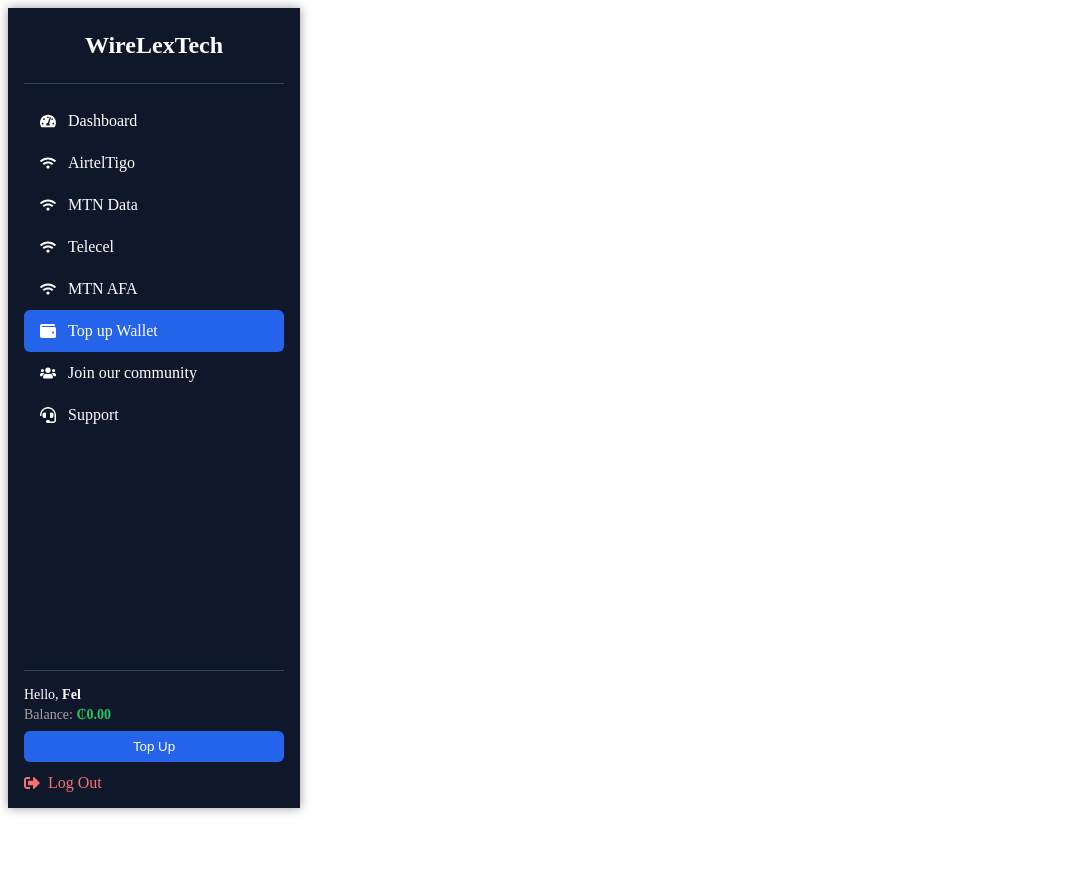
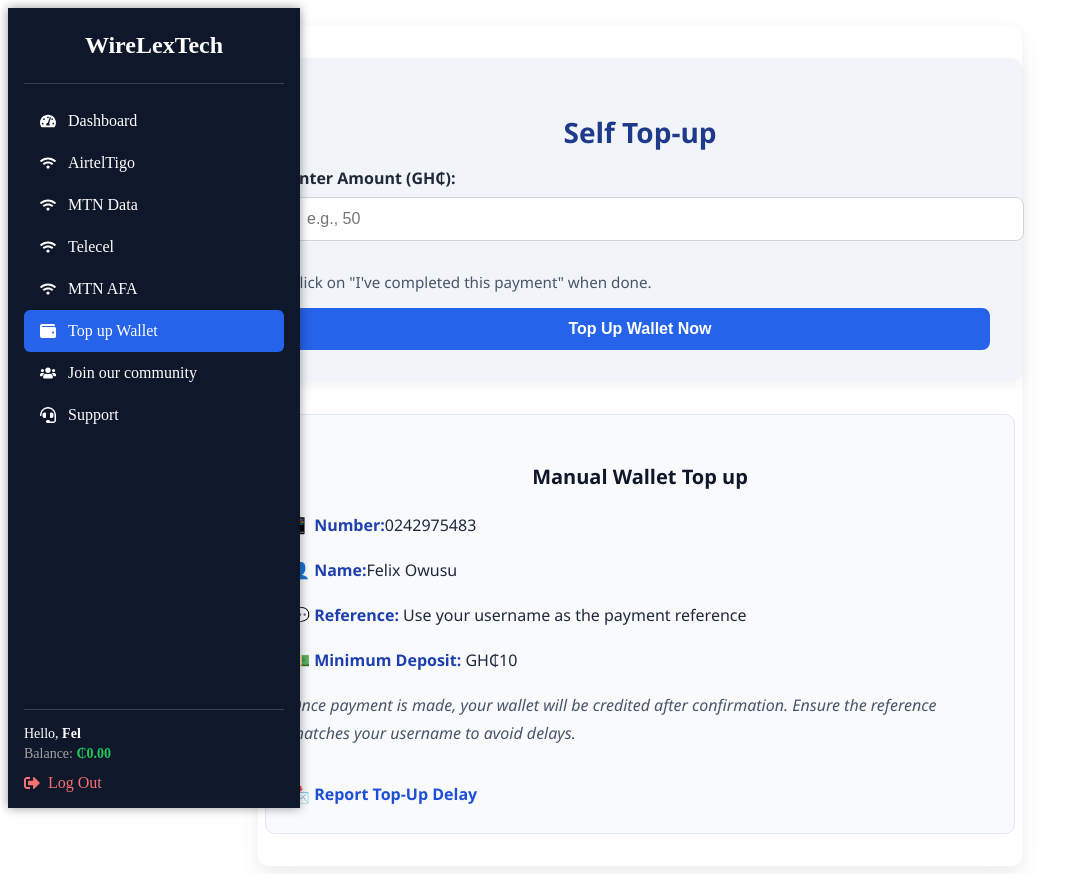
Before and after one commit to FastTech20/WirelexTech, a React (Vite) app: page /wallet in a window 1280 px wide. Shown: the whole page, without its empty margins (0-1085 px from the left). Before the commit the page ends 800 px from the top, so only its background shows below. Built offline with nearby package versions, Linux system fonts and the light colour scheme.

Commit message:
frontend done

```diff
--- a/src/App.jsx
+++ b/src/App.jsx
@@ -10,6 +10,7 @@ import Account from './componets/pages/Account'
 import Orders from '../src/componets/pages/Oders'
 import MTN from '../src/componets/pages/MTN'
 import AFA from './componets/pages/Afa'
+import Support from './componets/pages/Support'
 
 
 
@@ -29,8 +30,9 @@ const App = () => {
             <Route path="/telecel" element={<Telecel />} />
             <Route path="/orders" element={<Orders />} />
             <Route path="/wallet" element={<Wallet />} />
-            <Route path="/account" element={<Account />} />
+            {/* <Route path="/community" element={<Community />} /> */}
             <Route path="/mtn-afa" element={<AFA />} />
+            <Route path="/support" element={<Support />} />
           </Routes>
         </main>
       </div>
--- /dev/null
+++ b/src/componets/Style/TopUp.css
@@ -0,0 +1,133 @@
+.topup-container {
+    max-width: 700px;
+    margin: auto;
+    padding: 2rem;
+    background-color: #fff;
+    border-radius: 10px;
+    box-shadow: 0 8px 20px rgba(0, 0, 0, 0.08);
+    display: flex;
+    flex-direction: column;
+    align-items: center;
+    font-family: 'Segoe UI', Tahoma, Geneva, Verdana, sans-serif;
+  }
+
+  .topup-card {
+    width: 100%;
+    background: #f1f5f9;
+    padding: 2rem;
+    border-radius: 12px;
+    box-shadow: 0 4px 12px rgba(0, 0, 0, 0.05);
+    margin-bottom: 2rem;
+  }
+
+  .topup-card h2 {
+    font-size: 1.75rem;
+    color: #1e3a8a;
+    margin-bottom: 1rem;
+    text-align: center;
+  }
+
+  .topup-card label {
+    font-weight: 600;
+    display: block;
+    margin-bottom: 0.5rem;
+    color: #1f2937;
+  }
+
+  .topup-input {
+    width: 100%;
+    padding: 0.75rem 1rem;
+    border: 1px solid #d1d5db;
+    border-radius: 8px;
+    font-size: 1rem;
+    margin-bottom: 1rem;
+    transition: all 0.3s ease;
+  }
+
+  .topup-input:focus {
+    border-color: #2563eb;
+    box-shadow: 0 0 0 3px rgba(37, 99, 235, 0.2);
+    outline: none;
+  }
+
+  .instruction {
+    font-size: 0.95rem;
+    color: #475569;
+    margin-bottom: 1rem;
+  }
+
+  .topup-button {
+    background-color: #2563eb;
+    color: #ffffff;
+    font-size: 1rem;
+    font-weight: 600;
+    padding: 0.75rem;
+    width: 100%;
+    border: none;
+    border-radius: 8px;
+    cursor: pointer;
+    transition: background-color 0.3s ease;
+  }
+
+  .topup-button:hover {
+    background-color: #1d4ed8;
+  }
+
+  .manual-topup {
+    width: 100%;
+    background-color: #f9fafb;
+    padding: 1.5rem;
+    border-radius: 10px;
+    border: 1px solid #e2e8f0;
+    line-height: 1.8;
+    font-size: 1rem;
+    color: #1e293b;
+  }
+
+  .manual-topup h3 {
+    font-size: 1.25rem;
+    font-weight: bold;
+    margin-bottom: 1rem;
+    color: #0f172a;
+    text-align: center;
+  }
+
+  .manual-topup strong {
+    color: #1e40af;
+  }
+
+  .manual-topup .note {
+    margin-top: 1rem;
+    font-style: italic;
+    color: #475569;
+  }
+
+  .report-delay {
+    display: inline-block;
+    margin-top: 1rem;
+    color: #1d4ed8;
+    font-weight: 600;
+    text-decoration: none;
+  }
+
+  .report-delay:hover {
+    text-decoration: underline;
+  }
+
+  @media screen and (max-width: 640px) {
+    .topup-container {
+      padding: 1rem;
+    }
+
+    .topup-card, .manual-topup {
+      padding: 1rem;
+    }
+
+    .topup-card h2, .manual-topup h3 {
+      font-size: 1.5rem;
+    }
+
+    .topup-button {
+      font-size: 0.95rem;
+    }
+  }
--- /dev/null
+++ b/src/componets/Style/support.css
@@ -0,0 +1,112 @@
+/* src/Style/Support.css */
+.support-container {
+    max-width: 720px;
+    margin: auto;
+    padding: 2rem;
+    background-color: #ffffff;
+    border-radius: 12px;
+    box-shadow: 0 8px 20px rgba(0, 0, 0, 0.05);
+    font-family: 'Segoe UI', sans-serif;
+    text-align: center;
+  }
+
+  .support-container h2 {
+    font-size: 2rem;
+    color: #1e3a8a;
+    margin-bottom: 0.5rem;
+  }
+
+  .support-subtext {
+    font-size: 1rem;
+    color: #475569;
+    margin-bottom: 2rem;
+  }
+
+  .support-form {
+    display: flex;
+    flex-direction: column;
+    gap: 1rem;
+    text-align: left;
+  }
+
+  .support-form label {
+    font-weight: 600;
+    color: #1f2937;
+  }
+
+  .support-form input,
+  .support-form textarea {
+    padding: 0.75rem 1rem;
+    border: 1px solid #d1d5db;
+    border-radius: 8px;
+    font-size: 1rem;
+    transition: all 0.3s ease;
+    width: 100%;
+  }
+
+  .support-form input:focus,
+  .support-form textarea:focus {
+    border-color: #2563eb;
+    box-shadow: 0 0 0 3px rgba(37, 99, 235, 0.2);
+    outline: none;
+  }
+
+  .support-form button {
+    background-color: #2563eb;
+    color: #fff;
+    padding: 0.75rem;
+    border: none;
+    font-size: 1rem;
+    font-weight: 600;
+    border-radius: 8px;
+    cursor: pointer;
+    transition: background-color 0.3s ease;
+  }
+
+  .support-form button:hover {
+    background-color: #1d4ed8;
+  }
+
+  .support-contact-info {
+    margin-top: 2rem;
+    background-color: #f1f5f9;
+    padding: 1.5rem;
+    border-radius: 10px;
+    text-align: left;
+    line-height: 1.8;
+  }
+
+  .support-contact-info h3 {
+    font-size: 1.25rem;
+    color: #0f172a;
+    margin-bottom: 1rem;
+  }
+
+  .support-contact-info p {
+    font-size: 0.95rem;
+    color: #334155;
+  }
+
+  .support-contact-info a {
+    color: #2563eb;
+    text-decoration: none;
+  }
+
+  .support-contact-info a:hover {
+    text-decoration: underline;
+  }
+
+  @media screen and (max-width: 640px) {
+    .support-container {
+      padding: 1rem;
+    }
+
+    .support-form input,
+    .support-form textarea {
+      font-size: 0.95rem;
+    }
+
+    .support-form button {
+      font-size: 0.95rem;
+    }
+  }
--- a/src/componets/layout/Sidebar.jsx
+++ b/src/componets/layout/Sidebar.jsx
@@ -15,11 +15,7 @@ const navItems = [
   { name: 'MTN Data', path: '/mtn-data', icon: <FaWifi /> },
   { name: 'Telecel', path: '/telecel', icon: <FaWifi /> },
   { name: 'MTN AFA', path: '/mtn-afa', icon: <FaWifi /> },
-  // { name: 'Transaction', path: '/transactions', icon: <FaMoneyBillWave /> },
-  // { name: 'My Orders', path: '/orders', icon: <FaMoneyBillWave /> },
   { name: 'Top up Wallet', path: '/wallet', icon: <FaWallet /> },
-  // { name: 'Account', path: '/account', icon: <FaUser /> },
-  // { name: 'API', path: '/api', icon: <FaPlug /> },
   { name: 'Join our community', path: '/community', icon: <FaUsers /> },
   { name: 'Support', path: '/support', icon: <FaHeadset /> },
 ];
@@ -46,7 +42,7 @@ const Sidebar = () => {
       <div className="footer">
         <div className="user-info">Hello, <strong>Fel</strong></div>
         <div className="balance">Balance: <span>₵0.00</span></div>
-        <button className="topup-btn">Top Up</button>
+        {/* <button className="topup-btn">Top Up</button> */}
         <NavLink to="/logout" className="logout">
           <FaSignOutAlt /> Log Out
         </NavLink>
--- /dev/null
+++ b/src/componets/pages/Support.jsx
@@ -0,0 +1,37 @@
+// src/components/pages/Support.jsx
+import React from 'react';
+import '../Style/Support.css';
+
+const Support = () => {
+  return (
+    <div className="support-container">
+      <h2>Contact Support</h2>
+      <p className="support-subtext">We’re here to help. Please fill out the form below and we’ll get back to you shortly.</p>
+
+      <form className="support-form">
+        <label htmlFor="name">Full Name</label>
+        <input type="text" id="name" placeholder="Enter your full name" />
+
+        <label htmlFor="email">Email Address</label>
+        <input type="email" id="email" placeholder="Enter your email address" />
+
+        <label htmlFor="subject">Subject</label>
+        <input type="text" id="subject" placeholder="What’s your issue about?" />
+
+        <label htmlFor="message">Message</label>
+        <textarea id="message" rows="5" placeholder="Describe your issue here..."></textarea>
+
+        <button type="submit">Submit Request</button>
+      </form>
+
+      <div className="support-contact-info">
+        <h3>Other ways to reach us</h3>
+        <p>📧 Email: <a href="mailto:support@example.com">support@example.com</a></p>
+        <p>📞 Phone: +233 242 975 483</p>
+        <p>⏰ Support Hours: Mon - Fri, 9 AM - 5 PM</p>
+      </div>
+    </div>
+  );
+};
+
+export default Support;
--- a/src/componets/pages/Wallet.jsx
+++ b/src/componets/pages/Wallet.jsx
@@ -1,9 +1,31 @@
-import React from 'react'
+import React from 'react';
+import '../Style/TopUp.css';
 
-const Wallet = () => {
+const TopUp = () => {
   return (
-    <div>Wallet</div>
-  )
-}
+    <div className="topup-container">
+      <div className="topup-card">
+        <h2>Self Top-up</h2>
+        <label htmlFor="amount">Enter Amount (GH₵):</label>
+        <input type="number" id="amount" placeholder="e.g., 50" className="topup-input" />
 
-export default Wallet
+        <p className="instruction">Click on "I've completed this payment" when done.</p>
+        <button className="topup-button">Top Up Wallet Now</button>
+      </div>
+
+      <div className="manual-topup">
+        <h3>Manual Wallet Top up</h3>
+        <p><strong>📱 Number:</strong>0242975483</p>
+        <p><strong>👤 Name:</strong>Felix Owusu</p>
+        <p><strong>💬 Reference:</strong> Use your username as the payment reference</p>
+        <p><strong>💵 Minimum Deposit:</strong> GH₵10</p>
+        <p className="note">
+          Once payment is made, your wallet will be credited after confirmation. Ensure the reference matches your username to avoid delays.
+        </p>
+        <a href="#" className="report-delay">📩 Report Top-Up Delay</a>
+      </div>
+    </div>
+  );
+};
+
+export default TopUp;
```
